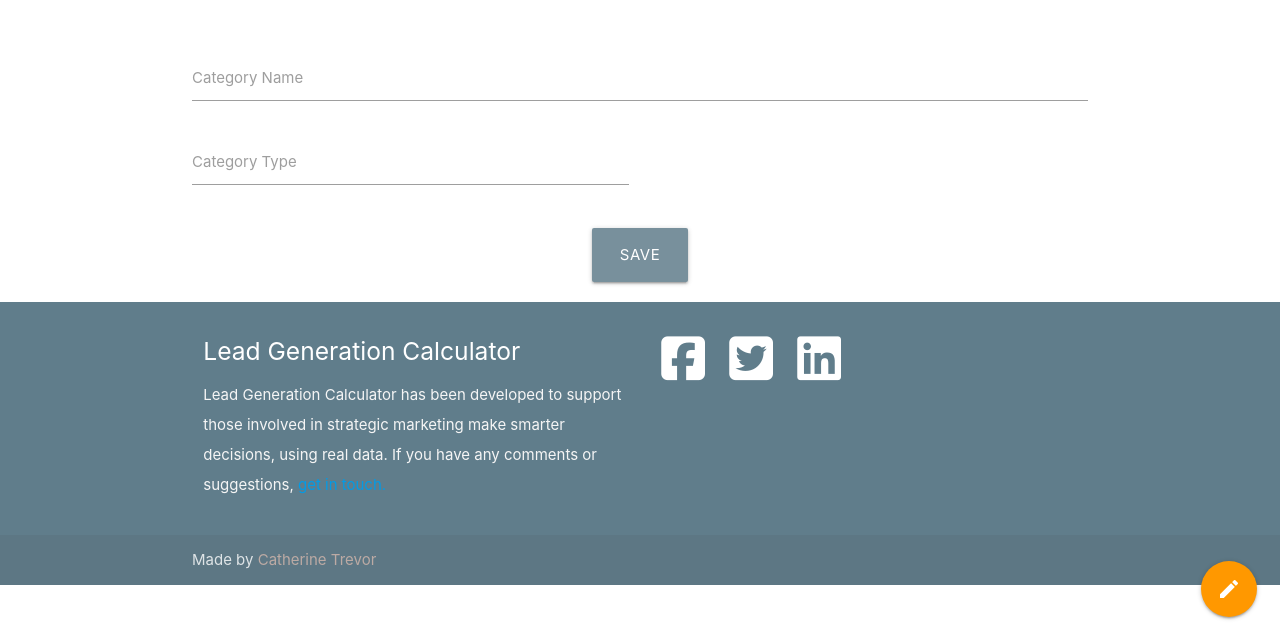
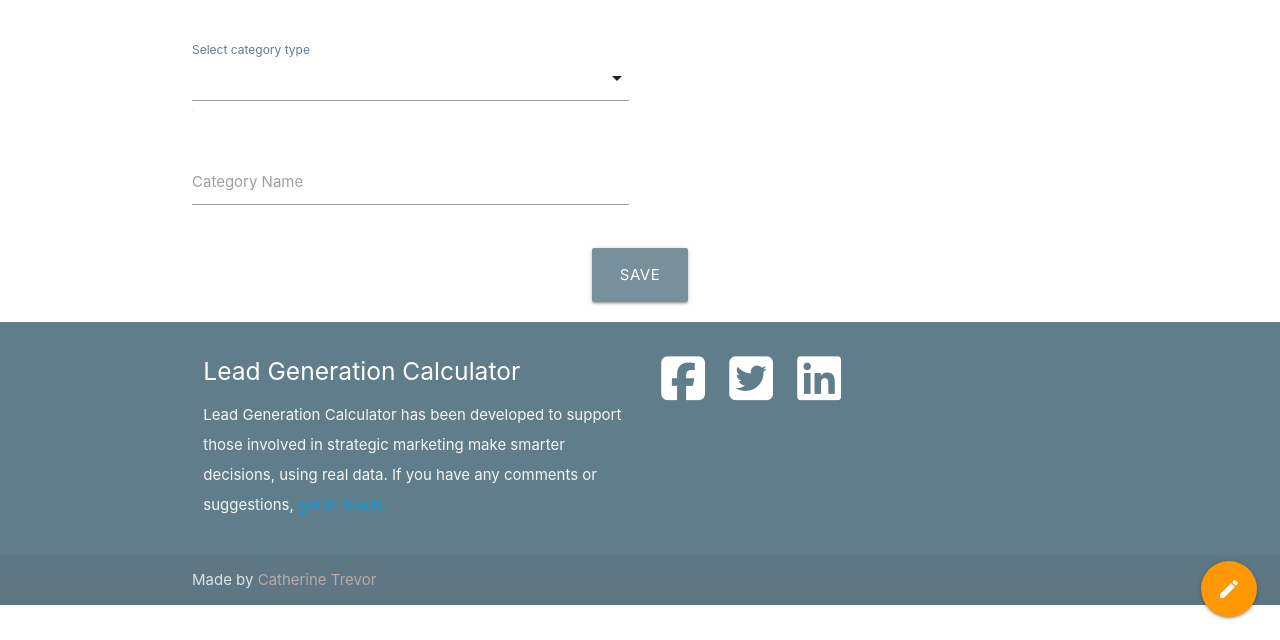
Before and after one commit to CatherineTrevor/lead-generator-calculator, a Flask app: page /create_category in a window 1280 px wide. Shown: the part 160-800 px from the top of the page. Run offline with Flask 2, Linux system fonts and the light colour scheme; data that the repository does not hold is empty; some libraries are stand-ins or nearby versions.

Commit message:
add category management dropdown connected to options collection

```diff
--- a/app.py
+++ b/app.py
@@ -256,15 +256,15 @@ def contact_us():
 def create_category():
     if request.method == "POST":
         category = {
+            "category_name": request.form.get("category_name"),
             "category_type": request.form.get("category_type"),
-            "category_name": request.form.get("category_name"),
         }
         mongo.db.categories.insert_one(category)
         flash("Category succesfully added")
         return redirect(url_for("admin"))
 
-    categories = mongo.db.categories.find().sort("category_name", 1)
-    return render_template("create_category.html", categories=categories)
+    options = mongo.db.options.find().sort("category_type", 1)
+    return render_template("create_category.html", options=options)
 
 
 @app.route("/admin")
--- a/static/js/init.js
+++ b/static/js/init.js
@@ -6,8 +6,43 @@
     $('.fixed-action-btn').floatingActionButton();
     $('.collapsible').collapsible();
     $('textarea#message').characterCounter();
-
-  }); // end of document ready
+    $("select").formSelect();
+    $(".datepicker").datepicker({
+      format: "dd mmmm, yyyy",
+      yearRange: 3,
+      showClearBtn: true,
+      i18n: {
+        done: "Select"
+      }
+    });
+    validateMaterializeSelect();
+    function validateMaterializeSelect() {
+        let classValid = { "border-bottom": "1px solid #4caf50", "box-shadow": "0 1px 0 0 #4caf50" };
+        let classInvalid = { "border-bottom": "1px solid #f44336", "box-shadow": "0 1px 0 0 #f44336" };
+        if ($("select.validate").prop("required")) {
+            $("select.validate").css({ "display": "block", "height": "0", "padding": "0", "width": "0", "position": "absolute" });
+        }
+        $(".select-wrapper input.select-dropdown").on("focusin", function () {
+            $(this).parent(".select-wrapper").on("change", function () {
+                if ($(this).children("ul").children("li.selected:not(.disabled)").on("click", function () { })) {
+                    $(this).children("input").css(classValid);
+                }
+            });
+        }).on("click", function () {
+            if ($(this).parent(".select-wrapper").children("ul").children("li.selected:not(.disabled)").css("background-color") === "rgba(0, 0, 0, 0.03)") {
+                $(this).parent(".select-wrapper").children("input").css(classValid);
+            } else {
+                $(".select-wrapper input.select-dropdown").on("focusout", function () {
+                    if ($(this).parent(".select-wrapper").children("select").prop("required")) {
+                        if ($(this).css("border-bottom") != "1px solid rgb(76, 175, 80)") {
+                            $(this).parent(".select-wrapper").children("input").css(classInvalid);
+                        }
+                    }
+                });
+            }
+        });
+    }
+  });
 })(jQuery); // end of jQuery name space
 
 document.addEventListener('DOMContentLoaded', function() {
--- a/templates/create_category.html
+++ b/templates/create_category.html
@@ -8,13 +8,20 @@
     <div class="container">
         <form class="col l6" method="POST" action="{{ url_for('create_category') }}">
             <div class="row">
-                    <div class="input-field col s12">
-                        <input id="category_name" name="category_name" type="text" class="validate">
+                <div class="input-field col l6 s6">
+                    <select id="category_type" name="category_type" class="validate" required>
+                        <option class="blue-grey-text" value="" disabled selected></option>
+                        {% for option in options %}
+                            <option value="{{ option.category_type }}">{{ option.category_type }}</option>
+                        {% endfor %}
+                    </select>
+                    <label id="category_type" class="blue-grey-text">Select category type</label>
+                </div>
+            </div>
+            <div class="row">
+                <div class="input-field col l6 s6">
+                    <input id="category_name" name="category_name" type="text" class="validate" required>
                     <label class="active" for="category_name">Category Name</label>
-                    </div>
-                    <div class="input-field col s6">
-                        <input id="category_type" name="category_type" type="text" class="validate">
-                        <label class="active" for="category_type">Category Type</label>
                 </div>
             </div>
             <div class="row center">
```
Lines whose indentation alone changed are shown as unchanged.
